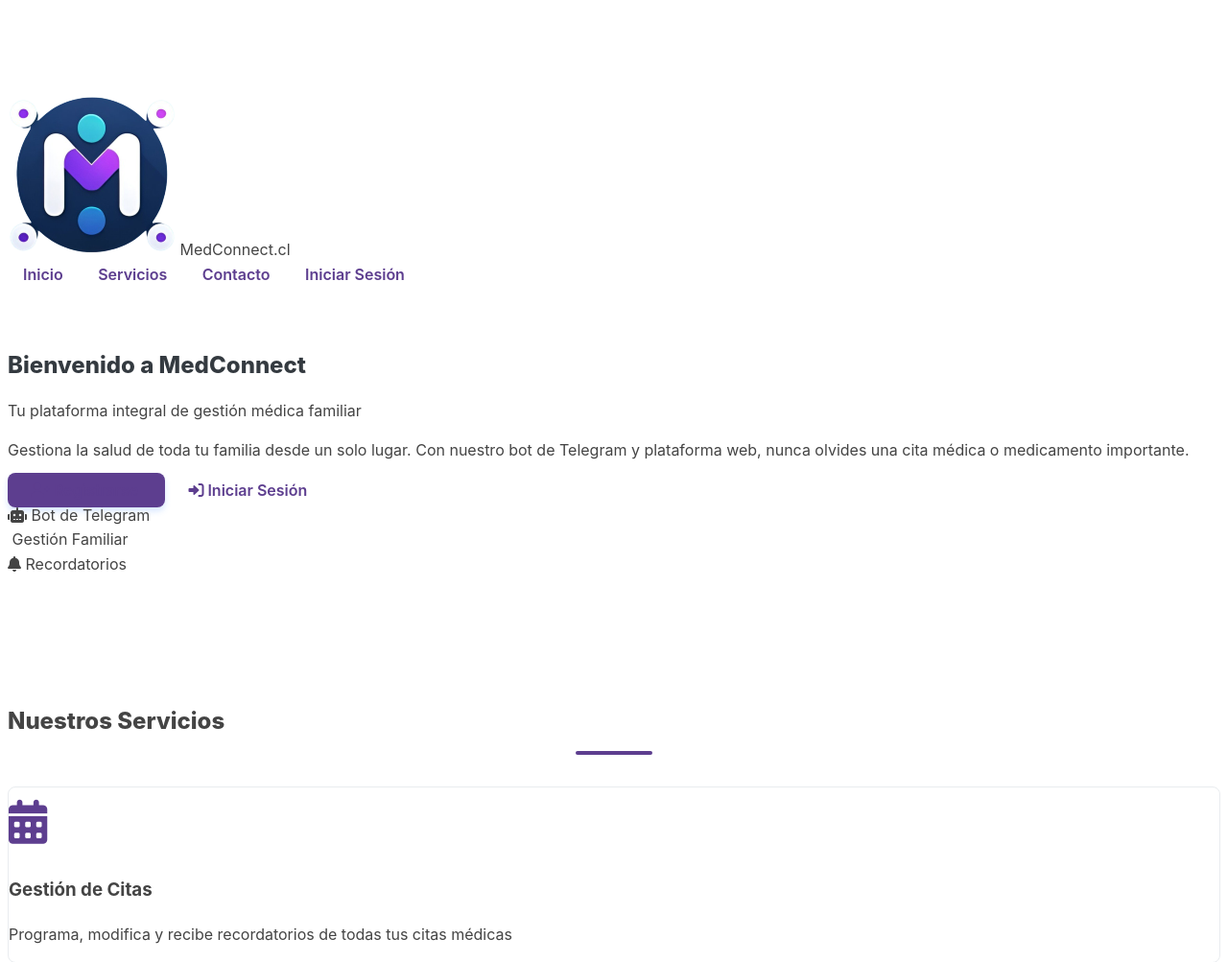
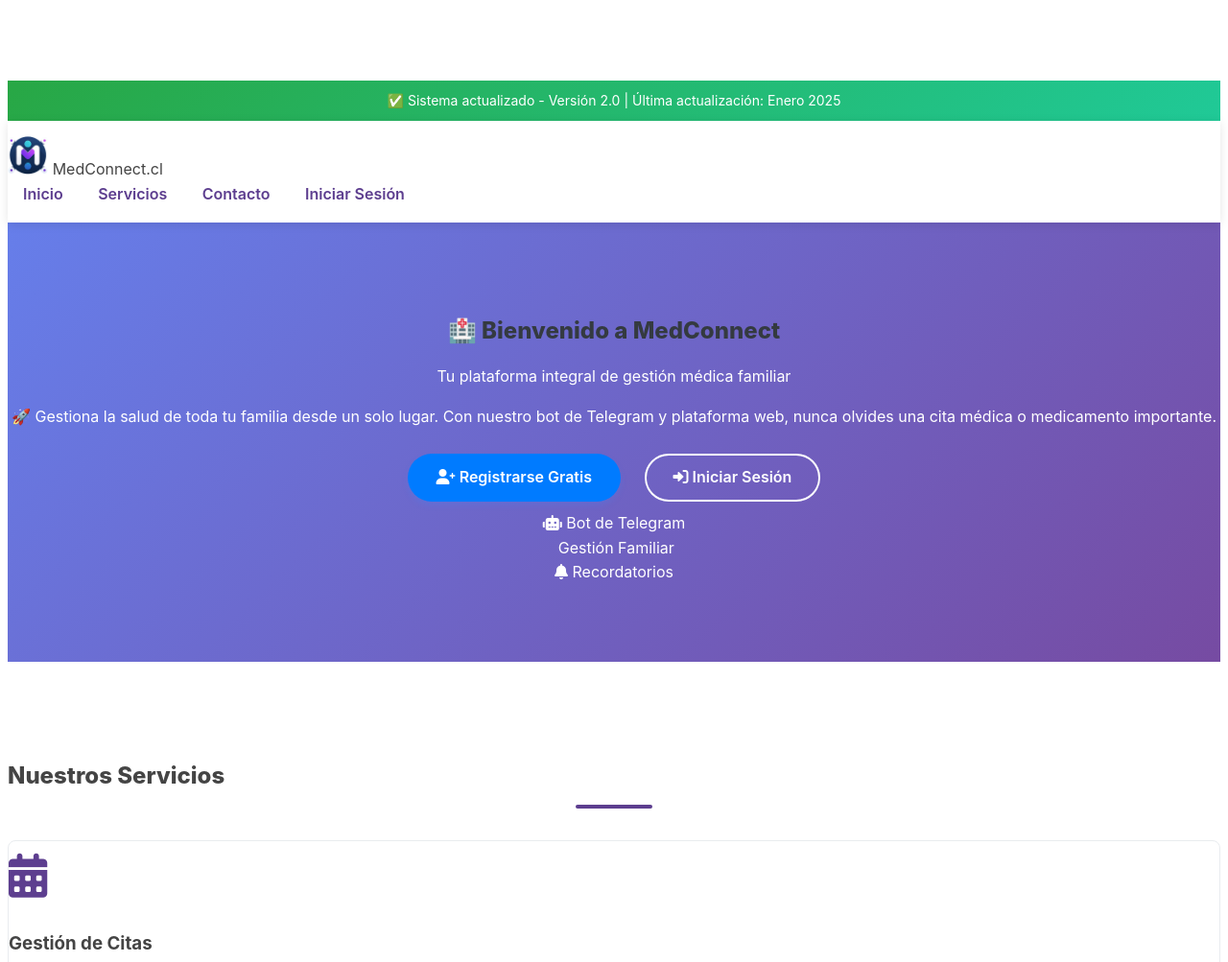
Before and after one commit to Diegogigi/medconnect, a Flask app: page / in a window 1280 px wide. Shown: the top 1003 px of the page at 96% size. Run offline with Flask 3, Linux system fonts and the light colour scheme; some libraries are stand-ins or nearby versions.

Commit message:
Update: Landing page mejorada con estilos inline y cache busting

```diff
--- a/templates/index.html
+++ b/templates/index.html
@@ -23,10 +23,74 @@
     <meta property="twitter:image" content="https://www.medconnect.cl/static/images/logo.png">
 
     <link rel="canonical" href="https://www.medconnect.cl/">
-    <link rel="stylesheet" href="{{ url_for('static', filename='css/styles.css') }}">
+    <link rel="stylesheet" href="{{ url_for('static', filename='css/styles.css') }}?v={{ range(1000, 9999) | random }}">
     <link href="https://cdnjs.cloudflare.com/ajax/libs/font-awesome/6.0.0/css/all.min.css" rel="stylesheet">
+
+    <style>
+        /* Estilos adicionales para asegurar que se vea correctamente */
+        .update-notice {
+            background: linear-gradient(135deg, #28a745, #20c997);
+            color: white;
+            padding: 10px;
+            text-align: center;
+            font-size: 14px;
+            position: relative;
+        }
+        .navbar {
+            background: #fff;
+            box-shadow: 0 2px 10px rgba(0,0,0,0.1);
+            position: sticky;
+            top: 0;
+            z-index: 1000;
+        }
+        .nav-logo img {
+            height: 40px;
+            width: auto;
+        }
+        .hero {
+            background: linear-gradient(135deg, #667eea 0%, #764ba2 100%);
+            color: white;
+            padding: 80px 0;
+            text-align: center;
+        }
+        .btn-primary {
+            background: #007bff;
+            border: none;
+            padding: 12px 30px;
+            border-radius: 25px;
+            color: white;
+            text-decoration: none;
+            display: inline-block;
+            margin: 10px;
+            transition: all 0.3s ease;
+        }
+        .btn-primary:hover {
+            background: #0056b3;
+            transform: translateY(-2px);
+        }
+        .btn-secondary {
+            background: transparent;
+            border: 2px solid white;
+            padding: 10px 28px;
+            border-radius: 25px;
+            color: white;
+            text-decoration: none;
+            display: inline-block;
+            margin: 10px;
+            transition: all 0.3s ease;
+        }
+        .btn-secondary:hover {
+            background: white;
+            color: #667eea;
+        }
+    </style>
 </head>
 <body>
+    <!-- Aviso de actualización -->
+    <div class="update-notice">
+        ✅ Sistema actualizado - Versión 2.0 | Última actualización: {{ moment().format('DD/MM/YYYY HH:mm') if moment else 'Enero 2025' }}
+    </div>
+
     <nav class="navbar">
         <div class="nav-container">
             <div class="nav-logo">
@@ -45,16 +109,16 @@
     <main>
         <section id="inicio" class="hero">
             <div class="hero-content">
-                <h1>Bienvenido a <span class="highlight">MedConnect</span></h1>
+                <h1>🏥 Bienvenido a <span class="highlight">MedConnect</span></h1>
                 <p class="hero-subtitle">Tu plataforma integral de gestión médica familiar</p>
                 <p class="hero-description">
-                    Gestiona la salud de toda tu familia desde un solo lugar.
+                    🚀 Gestiona la salud de toda tu familia desde un solo lugar.
                     Con nuestro bot de Telegram y plataforma web, nunca olvides una cita médica
                     o medicamento importante.
                 </p>
                 <div class="hero-buttons">
                     <a href="{{ url_for('register') }}" class="btn btn-primary">
-                        <i class="fas fa-user-plus"></i> Registrarse
+                        <i class="fas fa-user-plus"></i> Registrarse Gratis
                     </a>
                     <a href="{{ url_for('login') }}" class="btn btn-secondary">
                         <i class="fas fa-sign-in-alt"></i> Iniciar Sesión
```
